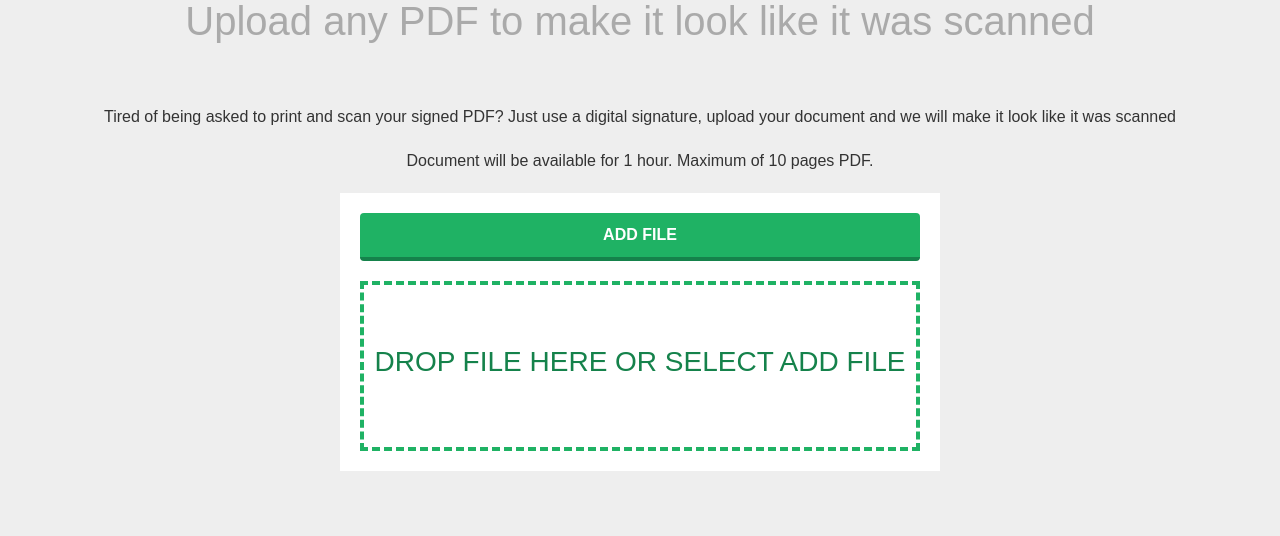
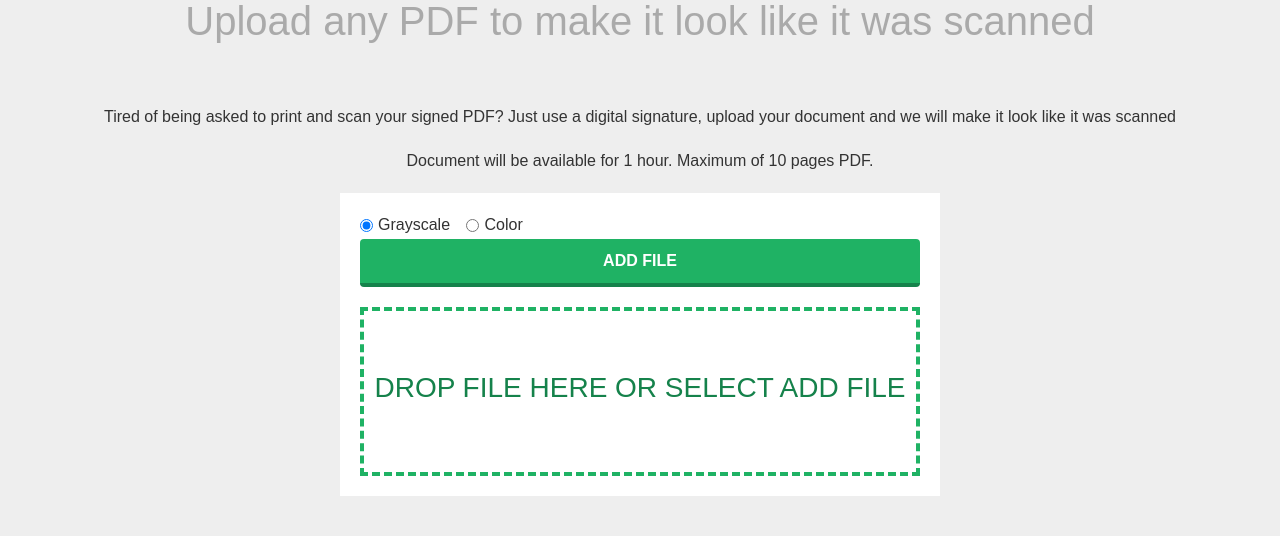
Before and after one commit to baicunko/scanyourpdf, a Django app: page / in a window 1280 px wide. Shown: the part 83-619 px from the top of the page. Run offline with Django 3.2, Linux system fonts and the light colour scheme; data that the repository does not hold is empty; some libraries are stand-ins or nearby versions.

Commit message:
Add color option, also fixed some 500 errors in server. Added message if PDF should have worked and something failed

```diff
--- a/pdfwebsite/templates/pdfwebsite/home.html
+++ b/pdfwebsite/templates/pdfwebsite/home.html
@@ -1,4 +1,4 @@
 {% extends "pdfwebsite/base.html" %}
 {% block content %}
-	<h1>HOLA</h1>
+
 {% endblock content %}
--- a/pdfwebsite/templates/pdfwebsite/upload.html
+++ b/pdfwebsite/templates/pdfwebsite/upload.html
@@ -36,6 +36,18 @@
 		<div class="file-upload" id="file-upload">
 			<form method="post" enctype="multipart/form-data" id="form">
 				{% csrf_token %}
+				<div class="form-check form-check-inline">
+					<input class="form-check-input" type="radio" name="exampleRadios" id="exampleRadios1" value="gray" checked>
+					<label class="form-check-label" for="exampleRadios1">
+					  Grayscale
+					</label>
+				</div>
+				<div class="form-check form-check-inline">
+					<input class="form-check-input" type="radio" name="exampleRadios" id="exampleRadios2" value="sRGB">
+					<label class="form-check-label" for="exampleRadios2">
+					  Color
+					</label>
+				  </div>
 				<button class="file-upload-btn" type="button" onclick="$('.file-upload-input').trigger( 'click' )">Add File</button>
 
 				<div class="image-upload-wrap">
--- a/pdfwebsite/views.py
+++ b/pdfwebsite/views.py
@@ -22,14 +22,19 @@ def home(request):
 #I adapted the method a little bit with what I thought would work better
 #Output PDF from ImageMagick is way bigger due to rasterization. GhostScript used afterwards for bringing size back down
 #If someone has any ideas how to optimize it further, please feel free.
-#Author: Cristian Lehuede
+#Author: Cristian Lehuede request.POST['exampleRadios']
 
 def upload(request):
 	response={}
+	color=""
+	if request.POST.get('exampleRadios',False)=="gray":
+		color='gray'
+	else:
+		color='sRGB'
+
 	if request.method == 'POST':
 		uploaded_file = request.FILES['document']
-		response=processPDF(uploaded_file)
-
+		response=processPDF(uploaded_file,color)
 	response['processed_pages']=ProcessedFile.objects.aggregate(Sum('pages'))['pages__sum']
 	return render(request, 'pdfwebsite/upload.html', response)
 
@@ -37,7 +42,7 @@ def failed(request):
 	return render(request,'pdfwebsite/failed.html')
 
 
-def processPDF(uploaded_file):
+def processPDF(uploaded_file,color):
 	context = {}
 	fs = FileSystemStorage()
 	if uploaded_file.size>52428000:
@@ -59,7 +64,7 @@ def processPDF(uploaded_file):
 	if validate_file:
 		output_path=os.getcwd()+'/media/'+scan_name+'_.pdf'
 		output_path_final=os.getcwd()+'/media/'+scan_name+'.pdf'
-		cmd = [settings.CONVERT_PATH,'-density','110',dirspot,'-colorspace','gray','-linear-stretch','3.5%x10%','-blur','0x0.5','-attenuate','0.25','+noise','Laplacian','-rotate','0.5',output_path]
+		cmd = [settings.CONVERT_PATH,'-density','110',dirspot,'-colorspace',color,'-linear-stretch','3.5%x10%','-blur','0x0.5','-attenuate','0.25','+noise','Laplacian','-rotate','0.5',output_path]
 		print (cmd)
 		subprocess.call(cmd, shell=False)
 		cmd_gs = [settings.GHOSTSCRIPT_PATH,'-dSAFER','-dBATCH','-dNOPAUSE','-dNOCACHE','-sDEVICE=pdfwrite','-sColorConversionStrategy=LeaveColorUnchanged','-dAutoFilterColorImages=true','-dAutoFilterGrayImages=true','-dDownsampleMonoImages=true','-dDownsampleGrayImages=true','-dDownsampleColorImages=true','-sOutputFile='+output_path_final, output_path]
@@ -71,7 +76,7 @@ def processPDF(uploaded_file):
 		os.remove(output_path)
 		os.remove(dirspot)
 	else:
-		context['error']='PDF is not valid or longer than allowed, please recheck uploaded file'
+		context['error']='PDF is not valid or longer than allowed, please recheck uploaded file. If you think this is a mistake, please email the pdf to hello@scanyourpdf.com so we can keep improving the service'
 		os.remove(dirspot)
 
 
@@ -87,11 +92,12 @@ def isPdfValid(path):
 		processed_file.save()
 		if num_pages>10:
 			return False
-
-
 		return True
 	except utils.PdfReadError:
 		print("Invalid PDF file")
 		return False
+	except:
+		print("Invalid PDF file")
+		return False
 	else:
 		return True
```
